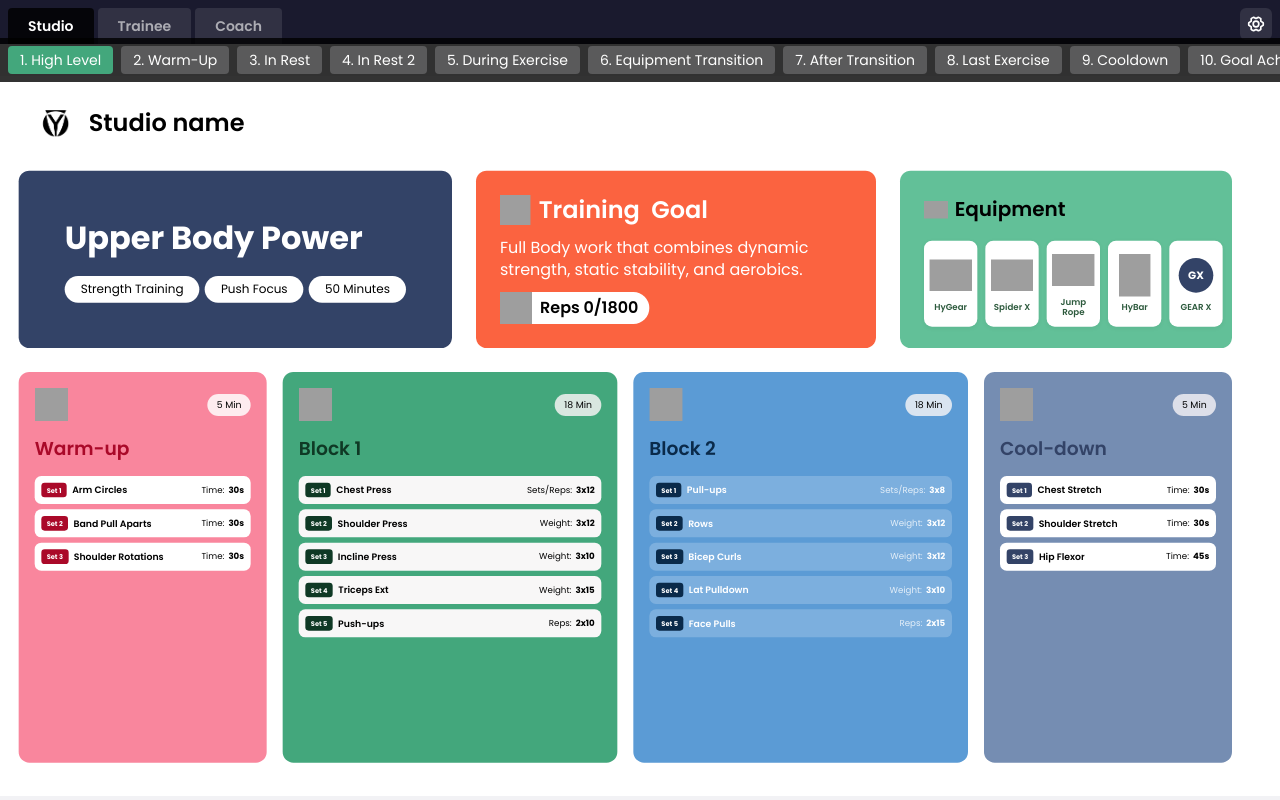
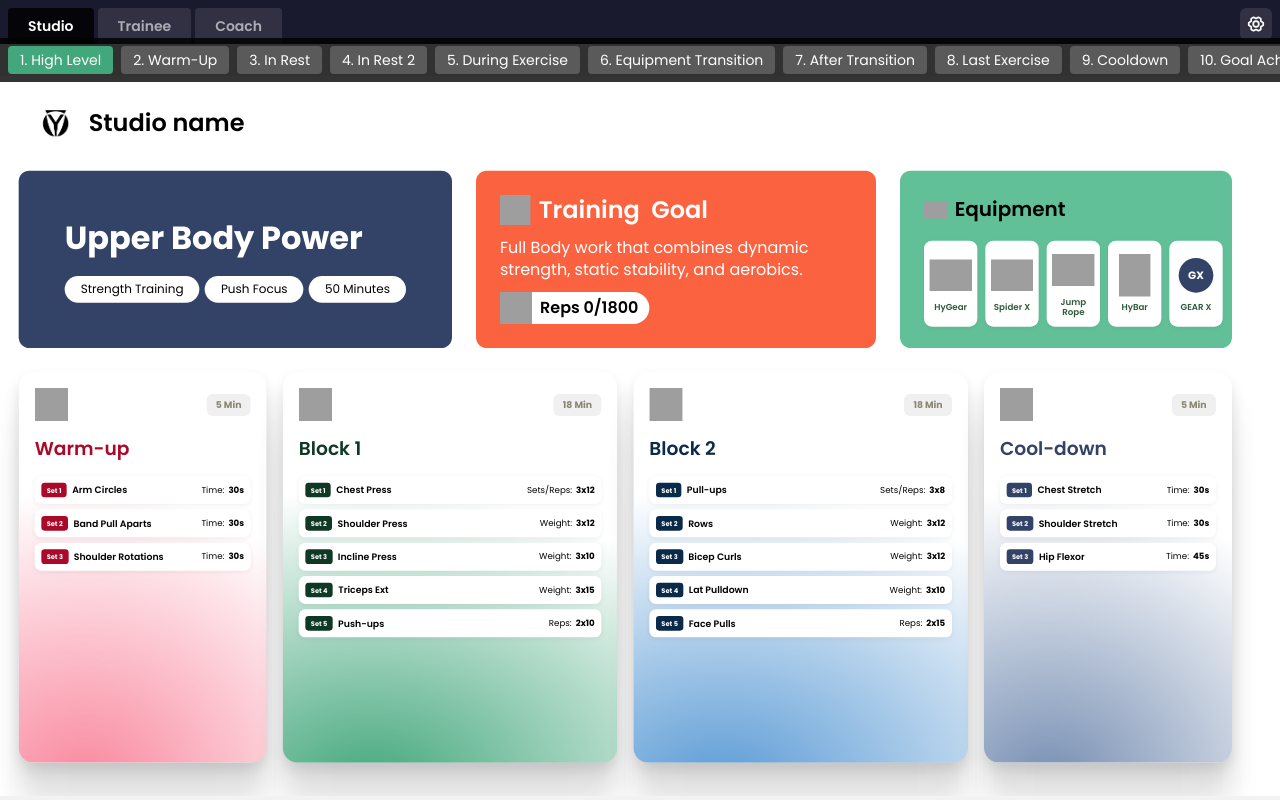
Before and after one commit to or-moveo/hygear-prototype, a React (Vite) app: page / in a window 1280 px wide. Built offline with nearby package versions, Linux system fonts and the light colour scheme; grey boxes are pictures that could not be loaded.

Commit message:
HighLevelTraining: radial gradient card style with per-color glow + layered shadow

```diff
--- a/src/pages/HighLevelTraining.jsx
+++ b/src/pages/HighLevelTraining.jsx
@@ -115,11 +115,15 @@ export default function HighLevelTraining() {
           <div className="content-stretch flex gap-[24px] items-stretch relative size-full">
 
             {/* 1. Warm-up — 5 min */}
-            <div className="bg-[#f9869d] flex flex-[1_0_0] flex-col gap-[20px] h-full min-w-px p-[24px] rounded-[16px]">
+            <div className="flex flex-[1_0_0] flex-col gap-[20px] h-full min-w-px p-[24px] rounded-[23px] transition-transform duration-[800ms] hover:scale-[1.02] cursor-pointer"
+              style={{
+                background: 'radial-gradient(178.94% 106.41% at 26.42% 106.41%, #f9869d 0%, rgba(255,255,255,0) 71.88%), #FFFFFF',
+                boxShadow: '0px 155px 62px rgba(0,0,0,0.01), 0px 87px 52px rgba(0,0,0,0.05), 0px 39px 39px rgba(0,0,0,0.09), 0px 10px 21px rgba(0,0,0,0.10)',
+              }}>
               <div className="flex items-center justify-between shrink-0">
                 <img alt="" className="w-[50px] h-[50px]" src={imgThermometer} />
-                <div className="bg-[#feecef] flex items-center justify-center px-[14px] py-[6px] rounded-full">
-                  <p className="font-poppins text-[14px] text-black">5 Min</p>
+                <div className="flex items-center justify-center px-[14px] py-[6px] rounded-[9px]" style={{ background: 'rgba(0,0,0,0.06)' }}>
+                  <p className="font-poppins font-bold text-[14px]" style={{ color: 'rgba(87,77,51,0.66)' }}>5 Min</p>
                 </div>
               </div>
               <p className="font-poppins font-semibold text-[28px] text-[#aa0929] shrink-0">Warm-up</p>
@@ -129,7 +133,7 @@ export default function HighLevelTraining() {
                   { set: 'Set 2', name: 'Band Pull Aparts', label: 'Time:', value: '30s' },
                   { set: 'Set 3', name: 'Shoulder Rotations', label: 'Time:', value: '30s' },
                 ].map((item) => (
-                  <div key={item.set} className="bg-white flex items-center justify-between p-[10px] rounded-[10px] w-full">
+                  <div key={item.set} className="bg-white flex items-center justify-between p-[10px] rounded-[10px] w-full" style={{ boxShadow: '0px 2px 8px rgba(0,0,0,0.06)' }}>
                     <div className="flex gap-[8px] items-center min-w-0">
                       <div className="bg-[#aa0929] flex items-center justify-center h-[22px] px-[8px] rounded-[5px] shrink-0">
                         <p className="font-poppins font-bold text-[10px] text-white whitespace-nowrap">{item.set}</p>
@@ -146,11 +150,15 @@ export default function HighLevelTraining() {
             </div>
 
             {/* 2. Block 1 — 18 min */}
-            <div className="bg-[#43a77c] flex flex-[1.4_0_0] flex-col gap-[20px] h-full min-w-px p-[24px] rounded-[16px]">
+            <div className="flex flex-[1.4_0_0] flex-col gap-[20px] h-full min-w-px p-[24px] rounded-[23px] transition-transform duration-[800ms] hover:scale-[1.02] cursor-pointer"
+              style={{
+                background: 'radial-gradient(178.94% 106.41% at 26.42% 106.41%, #43a77c 0%, rgba(255,255,255,0) 71.88%), #FFFFFF',
+                boxShadow: '0px 155px 62px rgba(0,0,0,0.01), 0px 87px 52px rgba(0,0,0,0.05), 0px 39px 39px rgba(0,0,0,0.09), 0px 10px 21px rgba(0,0,0,0.10)',
+              }}>
               <div className="flex items-center justify-between shrink-0">
                 <img alt="" className="w-[50px] h-[50px]" src={imgThermometer1} />
-                <div className="bg-[#d9e7e0] flex items-center justify-center px-[14px] py-[6px] rounded-full">
-                  <p className="font-poppins text-[14px] text-black">18 Min</p>
+                <div className="flex items-center justify-center px-[14px] py-[6px] rounded-[9px]" style={{ background: 'rgba(0,0,0,0.06)' }}>
+                  <p className="font-poppins font-bold text-[14px]" style={{ color: 'rgba(87,77,51,0.66)' }}>18 Min</p>
                 </div>
               </div>
               <p className="font-poppins font-semibold text-[28px] text-[#0f3925] shrink-0">Block 1</p>
@@ -162,7 +170,7 @@ export default function HighLevelTraining() {
                   { set: 'Set 4', name: 'Triceps Ext', label: 'Weight:', value: '3x15' },
                   { set: 'Set 5', name: 'Push-ups', label: 'Reps:', value: '2x10' },
                 ].map((item) => (
-                  <div key={item.set} className="bg-[#f8f7f7] flex items-center justify-between p-[10px] rounded-[10px] w-full">
+                  <div key={item.set} className="bg-white flex items-center justify-between p-[10px] rounded-[10px] w-full" style={{ boxShadow: '0px 2px 8px rgba(0,0,0,0.06)' }}>
                     <div className="flex gap-[8px] items-center min-w-0">
                       <div className="bg-[#0f3925] flex items-center justify-center h-[22px] px-[8px] rounded-[5px] shrink-0">
                         <p className="font-poppins font-bold text-[10px] text-white whitespace-nowrap">{item.set}</p>
@@ -179,11 +187,15 @@ export default function HighLevelTraining() {
             </div>
 
             {/* 3. Block 2 — 18 min */}
-            <div className="bg-[#5b9bd5] flex flex-[1.4_0_0] flex-col gap-[20px] h-full min-w-px p-[24px] rounded-[16px]">
+            <div className="flex flex-[1.4_0_0] flex-col gap-[20px] h-full min-w-px p-[24px] rounded-[23px] transition-transform duration-[800ms] hover:scale-[1.02] cursor-pointer"
+              style={{
+                background: 'radial-gradient(178.94% 106.41% at 26.42% 106.41%, #5b9bd5 0%, rgba(255,255,255,0) 71.88%), #FFFFFF',
+                boxShadow: '0px 155px 62px rgba(0,0,0,0.01), 0px 87px 52px rgba(0,0,0,0.05), 0px 39px 39px rgba(0,0,0,0.09), 0px 10px 21px rgba(0,0,0,0.10)',
+              }}>
               <div className="flex items-center justify-between shrink-0">
                 <img alt="" className="w-[50px] h-[50px]" src={imgThermometer1} />
-                <div className="bg-[#d9e4f0] flex items-center justify-center px-[14px] py-[6px] rounded-full">
-                  <p className="font-poppins text-[14px] text-black">18 Min</p>
+                <div className="flex items-center justify-center px-[14px] py-[6px] rounded-[9px]" style={{ background: 'rgba(0,0,0,0.06)' }}>
+                  <p className="font-poppins font-bold text-[14px]" style={{ color: 'rgba(87,77,51,0.66)' }}>18 Min</p>
                 </div>
               </div>
               <p className="font-poppins font-semibold text-[28px] text-[#0a2a4a] shrink-0">Block 2</p>
@@ -195,16 +207,16 @@ export default function HighLevelTraining() {
                   { set: 'Set 4', name: 'Lat Pulldown', label: 'Weight:', value: '3x10' },
                   { set: 'Set 5', name: 'Face Pulls', label: 'Reps:', value: '2x15' },
                 ].map((item) => (
-                  <div key={item.set} className="bg-white/20 flex items-center justify-between p-[10px] rounded-[10px] w-full">
+                  <div key={item.set} className="bg-white flex items-center justify-between p-[10px] rounded-[10px] w-full" style={{ boxShadow: '0px 2px 8px rgba(0,0,0,0.06)' }}>
                     <div className="flex gap-[8px] items-center min-w-0">
                       <div className="bg-[#0a2a4a] flex items-center justify-center h-[22px] px-[8px] rounded-[5px] shrink-0">
                         <p className="font-poppins font-bold text-[10px] text-white whitespace-nowrap">{item.set}</p>
                       </div>
-                      <p className="font-poppins font-semibold text-[14px] text-white truncate">{item.name}</p>
+                      <p className="font-poppins font-semibold text-[14px] text-black truncate">{item.name}</p>
                     </div>
                     <div className="flex gap-[6px] shrink-0 ml-[8px]">
-                      <p className="font-poppins text-[13px] text-white/80">{item.label}</p>
-                      <p className="font-poppins font-bold text-[13px] text-white">{item.value}</p>
+                      <p className="font-poppins text-[13px] text-black">{item.label}</p>
+                      <p className="font-poppins font-bold text-[13px] text-black">{item.value}</p>
                     </div>
                   </div>
                 ))}
@@ -212,11 +224,15 @@ export default function HighLevelTraining() {
             </div>
 
             {/* 4. Cool-down — 5 min */}
-            <div className="bg-[#758db2] flex flex-[1_0_0] flex-col gap-[20px] h-full min-w-px p-[24px] rounded-[16px]">
+            <div className="flex flex-[1_0_0] flex-col gap-[20px] h-full min-w-px p-[24px] rounded-[23px] transition-transform duration-[800ms] hover:scale-[1.02] cursor-pointer"
+              style={{
+                background: 'radial-gradient(178.94% 106.41% at 26.42% 106.41%, #758db2 0%, rgba(255,255,255,0) 71.88%), #FFFFFF',
+                boxShadow: '0px 155px 62px rgba(0,0,0,0.01), 0px 87px 52px rgba(0,0,0,0.05), 0px 39px 39px rgba(0,0,0,0.09), 0px 10px 21px rgba(0,0,0,0.10)',
+              }}>
               <div className="flex items-center justify-between shrink-0">
                 <img alt="" className="w-[50px] h-[50px]" src={imgThermometer2} />
-                <div className="bg-[#dddfe9] flex items-center justify-center px-[14px] py-[6px] rounded-full">
-                  <p className="font-poppins text-[14px] text-black">5 Min</p>
+                <div className="flex items-center justify-center px-[14px] py-[6px] rounded-[9px]" style={{ background: 'rgba(0,0,0,0.06)' }}>
+                  <p className="font-poppins font-bold text-[14px]" style={{ color: 'rgba(87,77,51,0.66)' }}>5 Min</p>
                 </div>
               </div>
               <p className="font-poppins font-semibold text-[28px] text-[#334367] shrink-0">Cool-down</p>
@@ -226,7 +242,7 @@ export default function HighLevelTraining() {
                   { set: 'Set 2', name: 'Shoulder Stretch', label: 'Time:', value: '30s' },
                   { set: 'Set 3', name: 'Hip Flexor', label: 'Time:', value: '45s' },
                 ].map((item) => (
-                  <div key={item.set} className="bg-white flex items-center justify-between p-[10px] rounded-[10px] w-full">
+                  <div key={item.set} className="bg-white flex items-center justify-between p-[10px] rounded-[10px] w-full" style={{ boxShadow: '0px 2px 8px rgba(0,0,0,0.06)' }}>
                     <div className="flex gap-[8px] items-center min-w-0">
                       <div className="bg-[#334367] flex items-center justify-center h-[22px] px-[8px] rounded-[5px] shrink-0">
                         <p className="font-poppins font-bold text-[10px] text-white whitespace-nowrap">{item.set}</p>
```
